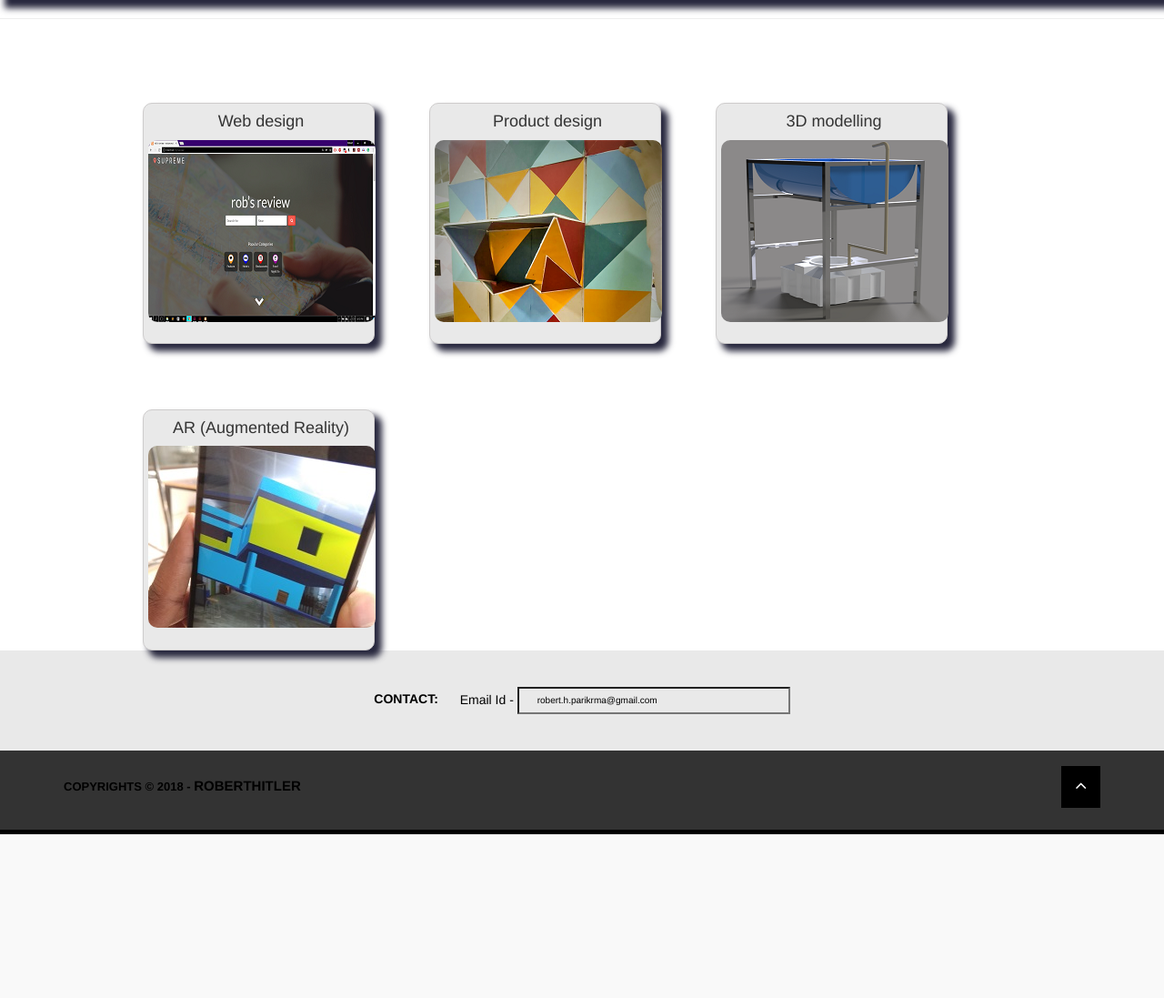
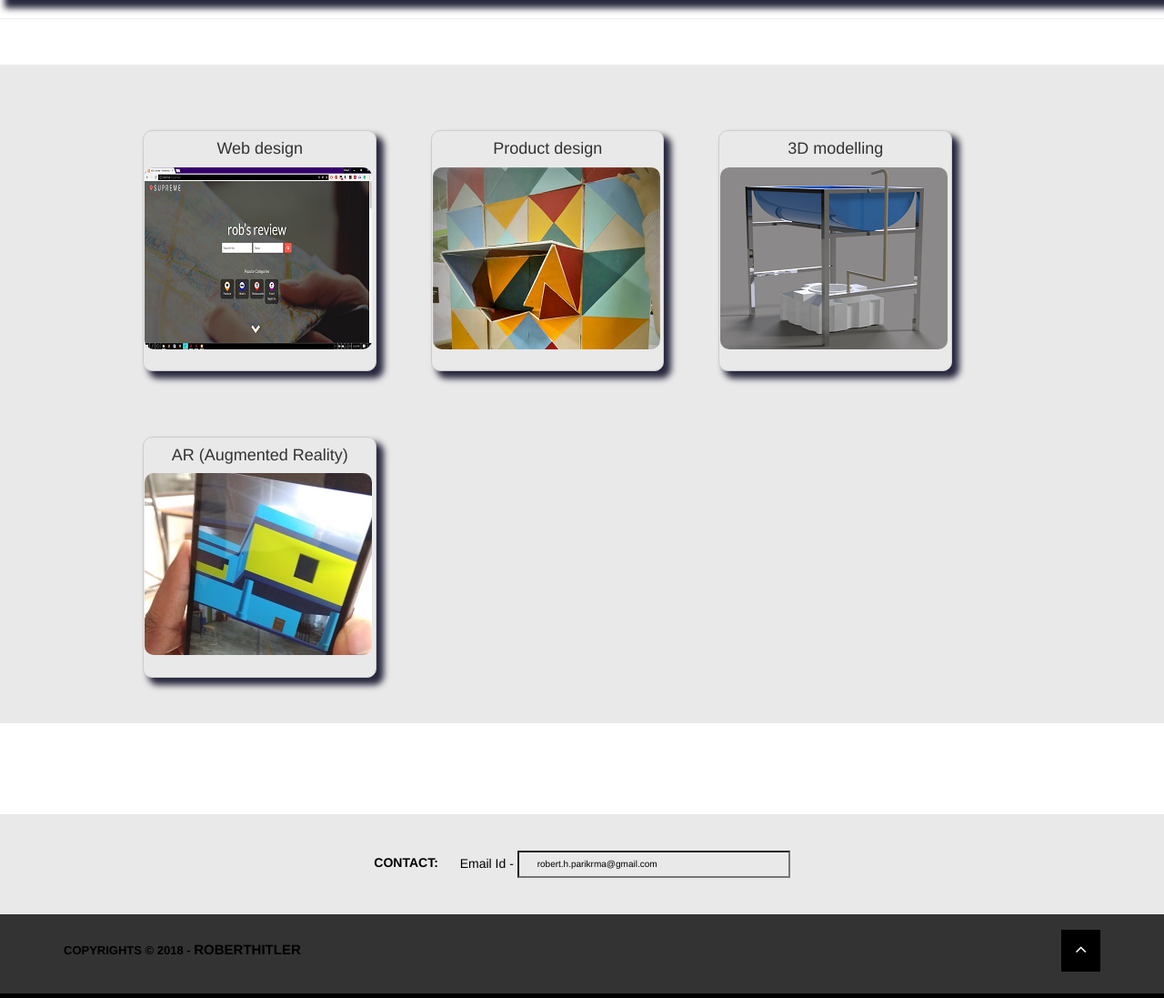
Before and after one commit to RobertHitler/RobertHitler.github.io, a PHP site: page /works.html in a window 1280 px wide. Shown: the part 115-1212 px from the top of the page at 91% size. Before the commit the page ends 1032 px from the top, so only its background shows below. Run offline with PHP 8.4, Linux system fonts and the light colour scheme.

Commit message:
style_update

```diff
--- a/css/style_2.css
+++ b/css/style_2.css
@@ -20,15 +20,19 @@
 }
 .works_content{
 	width: 100%;
+	background-color: #E9E9E9;
+	align-content: center;
+	margin: 50px 0px 100px 0px;
+	padding-bottom: 50px;
 
 }
 
 
 .image {
-	width: 255px;
+	width: 25%;;
 	height: 265px;
 	float:left;
-	padding-left: 5px;
+	padding-left: 1px;
 	margin-top: 7%;
 	margin-left: 30px;
 	margin-right: 30px;
```
Also changed, not shown: css/style_3.css (added), works_conytent.html (added).
